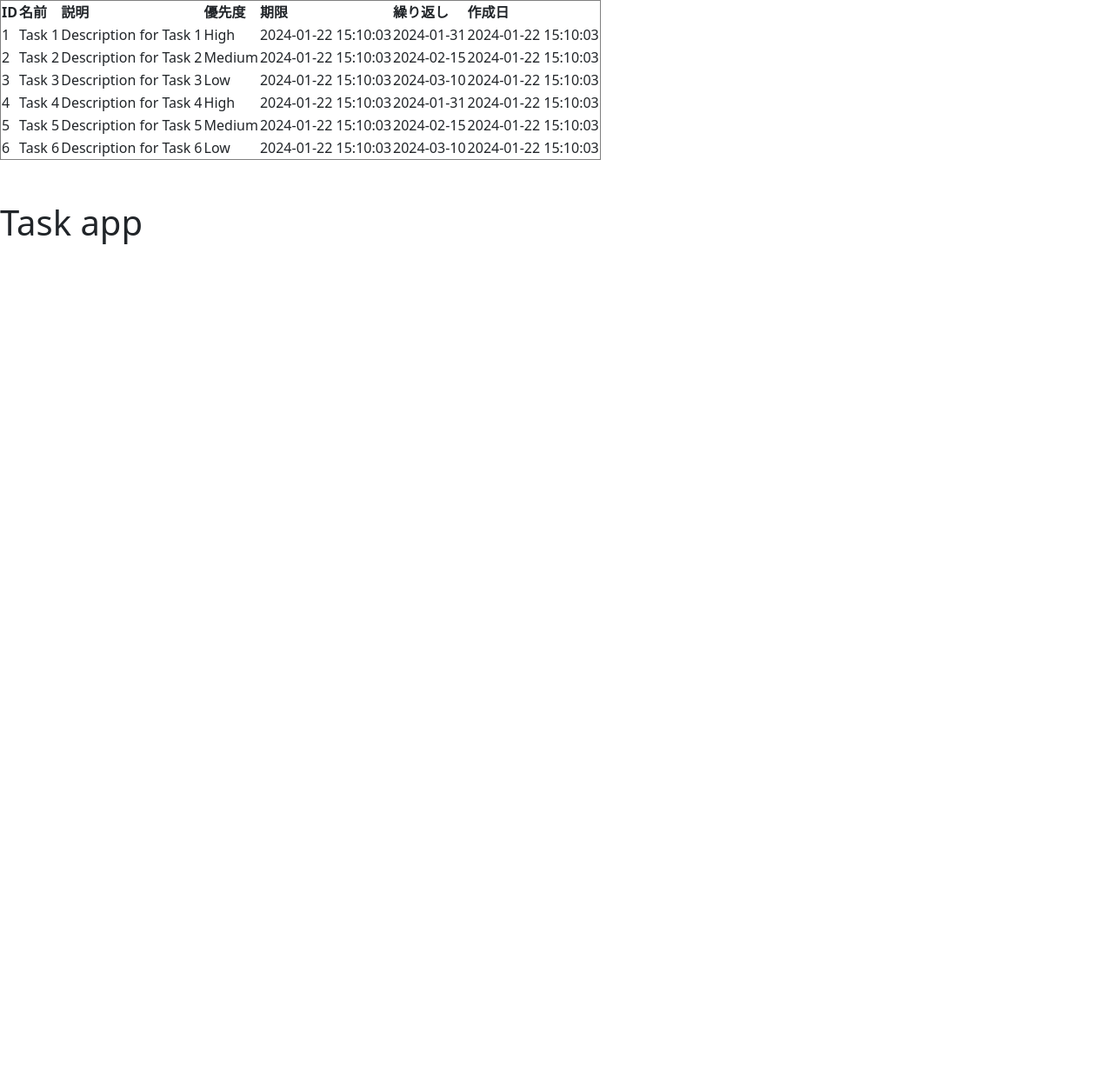
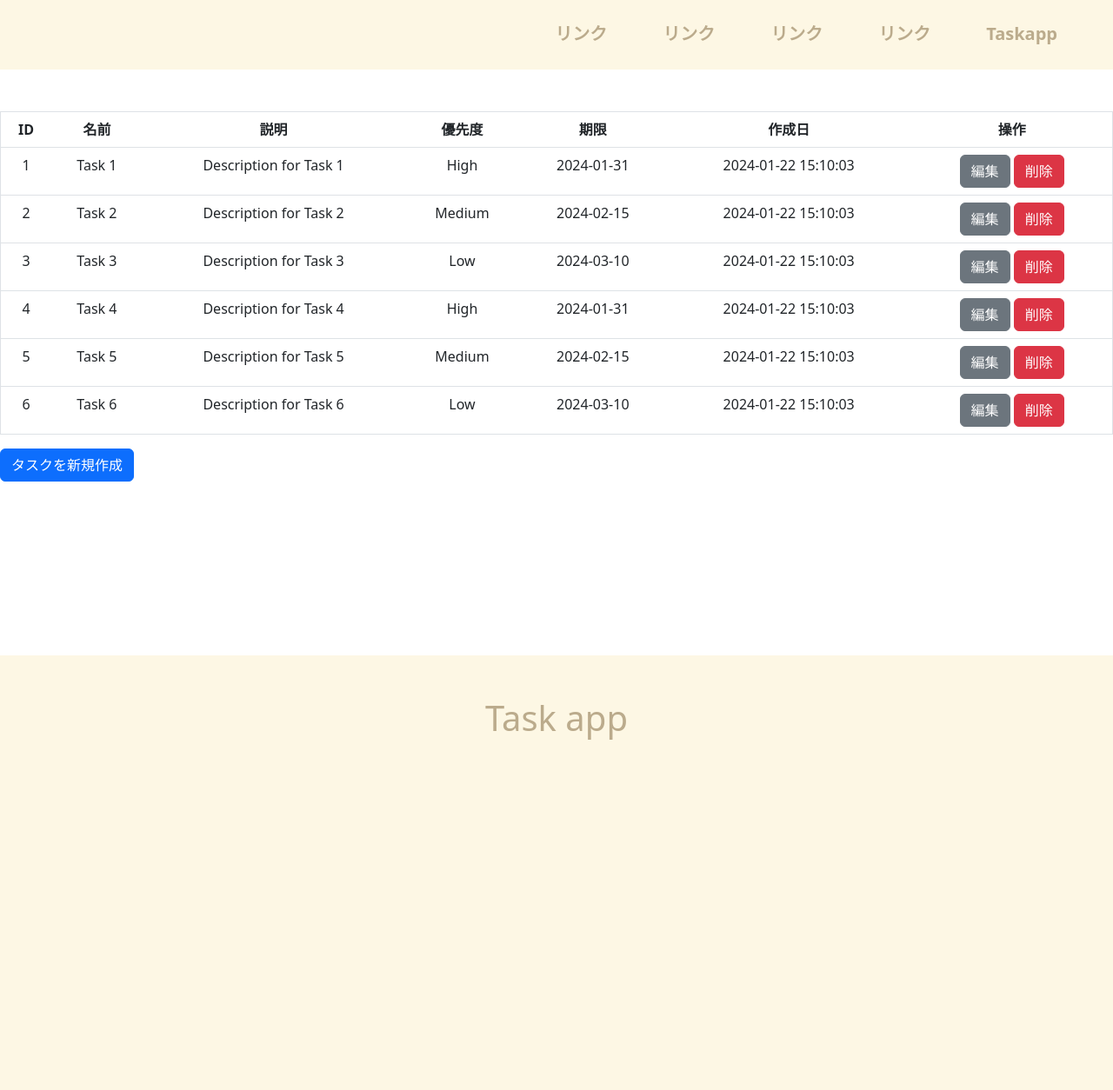
Before and after one commit to palette3995/php_task_app, a PHP site: page / in a window 1280 px wide. Shown: the whole page at 87% size. Before the commit the page ends 281 px from the top, so only its background shows below. Run offline with PHP 8.4, Linux system fonts and the light colour scheme; data comes from the database, SQL or seed files in the repository; data that the repository does not hold is empty.

Commit message:
[add]タスク作成のモーダル実装・レイアウト・スタイル調整

```diff
--- a/src/Style/common.css
+++ b/src/Style/common.css
@@ -0,0 +1,45 @@
+.header {
+    background-color: #FDF7E4;
+    height: 80px;
+    color: #BBAB8C;
+}
+
+.header-link {
+    margin-right: 4rem;
+    font-size: 20px;
+    font-weight: bold;
+}
+
+footer {
+    text-align: center;
+    color: #BBAB8C;
+
+    .footer {
+        background-color: #FDF7E4;
+        height: 500px;
+        margin-top: 200px;
+    }
+}
+
+.task-create-modal {
+    position: fixed;
+    top: 50%;
+    left: 50%;
+    transform: translate(-50%, -50%);
+    background-color: #DED0B6;
+    border-radius: 10px;
+    display: none;
+}
+
+.active {
+    display: block;
+}
+
+.form-input {
+    margin-top: 20px;
+}
+
+.form-control {
+    background-color: #DED0B6;
+    border: none;
+}
--- a/src/TopPageController.php
+++ b/src/TopPageController.php
@@ -3,3 +3,6 @@ require_once('Models/DB.php');
 
 $db = new DB("tasks");
 $tasks = $db->getAll();
+
+include('Views/head.php');
+include('Views/header.php');
--- a/src/index.php
+++ b/src/index.php
@@ -1,18 +1,15 @@
-<?php
-require_once('TopPageController.php');
-?>
+<?php require_once('TopPageController.php'); ?>
 
-<?php include('Views/head.php'); ?>
-
-<table border=1>
+<div class="task-index">
+    <table class="table text-center" border=1>
         <tr>
             <th id="id">ID</th>
             <th>名前</th>
             <th>説明</th>
             <th>優先度</th>
             <th>期限</th>
-        <th>繰り返し</th>
             <th>作成日</th>
+            <th>操作</th>
         </tr>
         <?php foreach($tasks as $task){ ?>
         <tr>
@@ -20,11 +17,42 @@ require_once('TopPageController.php');
             <td><?= $task['name']?></td>
             <td><?= $task['description']?></td>
             <td><?= $task['priority']?></td>
-        <td><?= $task['created_at']?></td>
             <td><?= $task['deadline']?></td>
             <td><?= $task['created_at']?></td>
+            <td>
+                <button id="btn-edit-<?= $task['id'] ?>" class="btn btn-secondary">編集</button>
+                <button id="btn-delete-<?= $task['id'] ?>" class="btn btn-danger">削除</button>
+            </td>
         </tr>
         <?php } ?>
     </table>
+</div>
+
+<div class="task-create">
+    <input id="btn-create" type="button" value="タスクを新規作成" class="btn btn-primary">
+</div>
+
+<div class="task-create-modal w-25 h-25">
+    <button id="btn-close" class="btn fs-4">×</button>
+    <form action="TopPageController.php" method="post" class="form-control text-center">
+        <h3>新規登録</h3>
+        <div class="form-input">
+            <div>タスク名</div>
+            <input type="text" name="name">
+        </div>
+        <div class="form-input">
+            <div>タスク詳細</div>
+            <input type="text" name="descripton">
+        </div>
+
+        <div class="form-input">
+            <div>期限</div>
+            <input type="date" name="deadline">
+        </div>
+        <div class="form-input my-5">
+            <input type="submit" value="登録" class="btn btn-success">
+        </div>
+    </form>
+</div>
 
 <?php include('Views/footer.php'); ?>
--- a/src/js/common.js
+++ b/src/js/common.js
@@ -1,2 +1,10 @@
 $(function() {
+    $('#btn-create').click(function () {
+        $('.task-create-modal').addClass('active');
+    });
+
+    $('#btn-close').click(function () {
+        $('.task-create-modal').removeClass('active');
+    });
+
 });
```
Lines whose indentation alone changed are shown as unchanged.
